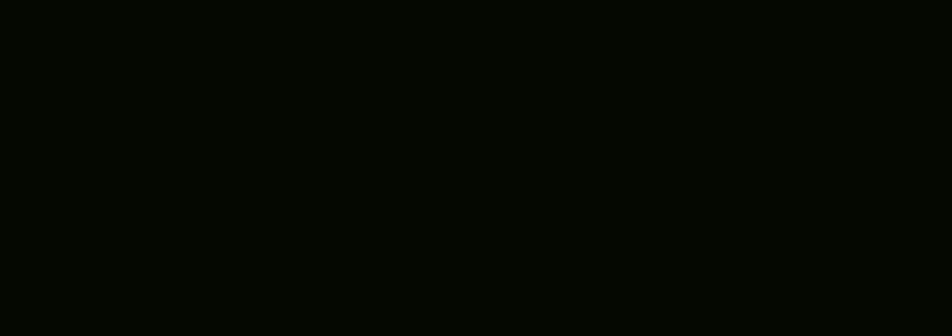
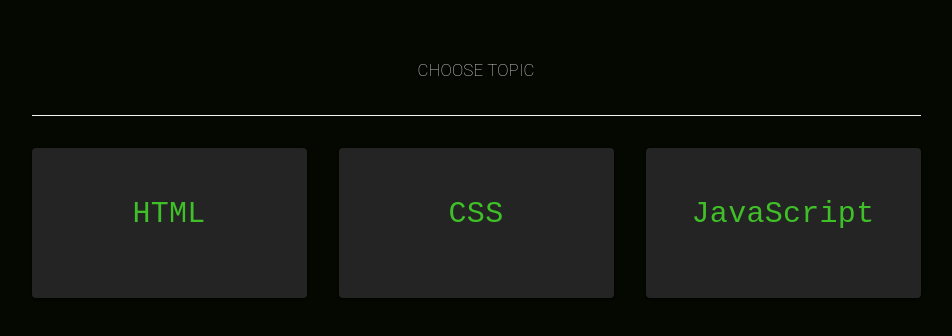
Before and after one commit to Mohit991/QuizQuest, a React (Vite) app in the folder frontend/: page /quiz/1 in a window 1280 px wide. Before the commit this address had no page. Shown: the top 336 px of the page, without its empty margins (164-1116 px from the left). Built offline with nearby package versions, Linux system fonts and the light colour scheme.

Commit message:
Routing changes in frontend

```diff
--- a/frontend/src/App.jsx
+++ b/frontend/src/App.jsx
@@ -1,48 +1,32 @@
-import "./App.css";
 import { BrowserRouter as Router, Routes, Route } from "react-router-dom";
-
 import HomePage from "./pages/Homepage";
-import ChooseNoOfQuestions from "./pages/ChooseNoOfQuestions";
-import ChooseLevel from "./pages/ChooseLevel";
-import ChooseTopic from "./pages/ChooseTopic";
-import Quiz from "./pages/Quiz";
-import SelectedOptions from "./pages/SelectedOptions";
-import ScorePage from "./pages/ScorePage";
-
+import ChooseCateogry from "./pages/quiz/ChooseCateogry";
+import ChooseTopic from "./pages/quiz/ChooseTopic";
+import ChooseNoOfQuestions from "./pages/quiz/ChooseNoOfQuestions";
+import ChooseLevel from "./pages/quiz/ChooseLevel";
+import SelectedQuizOptions from "./pages/quiz/SelectedQuizOptions";
+import Quiz from "./pages/quiz/Quiz";
+import ScorePage from "./pages/quiz/ScorePage";
+import StartQuizLayout from "./pages/layouts/StartQuizLayout";
 
 function App() {
   return (
-    <>
-      <Router>
-        <Routes>
-          <Route path="/" element={<HomePage />} />
-          <Route
-            path="/start"
-            element={<ChooseTopic />}
-          />
-          <Route
-            path="/start/:topic"
-            element={<ChooseNoOfQuestions />}
-          />
-          <Route
-            path="/start/:topic/:noOfQuestions"
-            element={<ChooseLevel />}
-          />
-          <Route
-            path="/start/:topic/:noOfQuestions/:level/selectedOptions"
-            element={<SelectedOptions />}
-          />
-          <Route
-            path="/start/:topic/:noOfQuestions/:level/selectedOptions/quiz"
-            element={<Quiz />}
-          />
-          <Route
-            path="/start/quiz/score"
-            element={<ScorePage />}
-          />
-        </Routes>
-      </Router>
-    </>
+    <Router>
+      <Routes>
+        <Route path="/" element={<HomePage />} />
+
+        <Route path="/quiz" element={<StartQuizLayout />}>
+          <Route index element={<ChooseCateogry />} />
+          <Route path=":category" element={<ChooseTopic />} />
+          <Route path="/quiz/:category/:topic" element={<ChooseNoOfQuestions />} />
+          <Route path="/quiz/:category/:topic/:noOfQuestions" element={<ChooseLevel />} />
+          <Route path="/quiz/:category/:topic/:noOfQuestions/:level" element={<SelectedQuizOptions />} />
+          <Route path="/quiz/:category/:topic/:noOfQuestions/:level/start" element={<Quiz />} />
+        </Route>
+
+        <Route path="/quiz/score" element={<ScorePage />} />
+      </Routes>
+    </Router>
   );
 }
 
--- a/frontend/src/pages/Homepage.jsx
+++ b/frontend/src/pages/Homepage.jsx
@@ -4,7 +4,7 @@
 const HomePage = () => {
   const navigate = useNavigate();
   const startSelection = () => {
-    navigate(`/start`);
+    navigate(`/quiz`);
   };
 
   return (
--- a/frontend/src/pages/SelectedOptions.jsx
+++ /dev/null
@@ -1,31 +0,0 @@
-import { Box, Button, Typography } from "@mui/material";
-import { useParams, useNavigate } from "react-router-dom";
-
-
-const SelectedOptions = () => {
-
-  const { topic, noOfQuestions, level } = useParams();
-  const navigate = useNavigate();
-
-  const onStartQuiz = () => {
-    navigate(`/start/${topic}/${noOfQuestions}/${level}/selectedOptions/quiz`);
-  }
-
-    return(
-        <>
-        <Box className="selectedOptions">
-            <Typography className="text-head" variant="h2" letterSpacing={2}>START QUIZ</Typography>
-
-            <Box>
-                <Typography py={2} className="text">Topic : {topic}</Typography>
-                <Typography py={2} className="text">Questions : {noOfQuestions}</Typography>
-                <Typography py={2} className="text">Level : {level}</Typography>
-            </Box>
-
-            <Button onClick={onStartQuiz} mt={2} className="btn" >START QUIZ</Button>
-        </Box>
-        </>
-    )
-}
-
-export default SelectedOptions
--- /dev/null
+++ b/frontend/src/pages/layouts/StartQuizLayout.jsx
@@ -0,0 +1,11 @@
+import { Outlet } from "react-router-dom";
+
+const StartQuizLayout = () => {
+  return (
+    <>
+        <Outlet />
+    </>
+  );
+};
+
+export default StartQuizLayout;
--- a/frontend/src/pages/ChooseTopic.jsx
+++ b/frontend/src/pages/quiz/ChooseCateogry.jsx
@@ -1,14 +1,15 @@
 import { Box, Divider, Typography } from "@mui/material";
-import OptionsBox from "../components/OptionsBox";
+import OptionsBox from "../../components/OptionsBox";
 import { useNavigate } from "react-router-dom";
 
-const ChooseTopic = () => {
-  const currentTopics = ["HTML", "CSS", "JavaScript"];
-
+const ChooseCateogry = () => {
+  const currentCategories = ["Technology", "HP GK", "English"];
   const navigate = useNavigate();
 
-  const onTopicSelected = (topic) => {
-    navigate(`/start/${topic}`);
+  const onCategorySelected = (category) => {
+    // Navigate to the nested route for the chosen category
+    console.log(`category = `, category);
+    navigate(`${category}`);
   };
 
   return (
@@ -21,16 +22,16 @@
         }}
         pt={1}
       >
-        CHOOSE TOPIC
+        CHOOSE CATEGORY
       </Typography>
       <Divider sx={{ borderColor: "whitesmoke", my: 4 }} />
 
       <Box sx={{ display: "flex", justifyContent: "space-between" }} gap={4}>
-        {currentTopics.map((topic, index) => (
+        {currentCategories.map((category, index) => (
           <OptionsBox
             key={index}
-            option={topic}
-            onOptionChosen={onTopicSelected}
+            option={category}
+            onOptionChosen={onCategorySelected}
           />
         ))}
       </Box>
@@ -38,4 +39,4 @@
   );
 };
 
-export default ChooseTopic;
+export default ChooseCateogry;
--- a/frontend/src/pages/ChooseLevel.jsx
+++ b/frontend/src/pages/quiz/ChooseLevel.jsx
@@ -1,16 +1,16 @@
 import { Box, Divider, Typography } from "@mui/material";
-import OptionsBox from "../components/OptionsBox";
+import OptionsBox from "../../components/OptionsBox";
 import { useParams, useNavigate } from "react-router-dom";
 
 const ChooseLevel = () => {
   const levels = ["Beginner", "Intermediate", "Expert"];
-  const { topic, noOfQuestions } = useParams();
+  const { category, topic, noOfQuestions } = useParams();
   console.log('useParams', useParams());
 
   const navigate = useNavigate();
 
   const onLevelSelected = (level) => {
-    navigate(`/start/${topic}/${noOfQuestions}/${level}/selectedOptions`);
+    navigate(`${level}`);
   }
 
   return (
--- a/frontend/src/pages/ChooseNoOfQuestions.jsx
+++ b/frontend/src/pages/quiz/ChooseNoOfQuestions.jsx
@@ -1,15 +1,17 @@
 import { Box, Divider, Typography } from "@mui/material";
-import OptionsBox from "../components/OptionsBox";
+import OptionsBox from "../../components/OptionsBox";
 import { useParams, useNavigate } from "react-router-dom";
 
 const ChooseNoOfQuestions = () => {
   const quizQuestions = [10, 25, 50];
-  const { topic } = useParams();
+  const { category, topic } = useParams(); // Retrieve parameters from the URL
   const navigate = useNavigate();
+
   const onNoOfQuestionsSelected = (noOfQuestions) => {
-    console.log(noOfQuestions);
-    navigate(`/start/${topic}/${noOfQuestions}`);
-  }
+    // Navigate to the relative path for the next step
+    navigate(`${noOfQuestions}`);
+  };
+
   return (
     <Box className="content" pt={3} width={"100%"}>
       <Typography
@@ -25,7 +27,11 @@
       <Divider sx={{ borderColor: "whitesmoke", my: 4 }} />
       <Box sx={{ display: "flex", justifyContent: "space-between" }} gap={4}>
         {quizQuestions.map((noOfQuestions, index) => (
-          <OptionsBox key={index} option={noOfQuestions} onOptionChosen={onNoOfQuestionsSelected}/>
+          <OptionsBox
+            key={index}
+            option={noOfQuestions}
+            onOptionChosen={onNoOfQuestionsSelected}
+          />
         ))}
       </Box>
     </Box>
--- /dev/null
+++ b/frontend/src/pages/quiz/ChooseTopic.jsx
@@ -0,0 +1,39 @@
+import { Box, Divider, Typography } from "@mui/material";
+import OptionsBox from "../../components/OptionsBox";
+import { useNavigate } from "react-router-dom";
+
+const ChooseTopic = () => {
+  const currentTopics = ["HTML", "CSS", "JavaScript"]; // List of topics
+  const navigate = useNavigate();
+
+  const onTopicSelected = (topic) => {
+    navigate(`${topic}`);
+  };
+
+  return (
+    <Box pt={3} width={"100%"}>
+      <Typography
+        fontSize={"1.3rem"}
+        sx={{
+          textShadow: "-0.08em 0.03em 0.12em rgba(0, 0, 0, 0.9)",
+          fontWeight: "lighter",
+        }}
+        pt={1}
+      >
+        CHOOSE TOPIC
+      </Typography>
+      <Divider sx={{ borderColor: "whitesmoke", my: 4 }} />
+      <Box sx={{ display: "flex", justifyContent: "space-between" }} gap={4}>
+        {currentTopics.map((topic, index) => (
+          <OptionsBox
+            key={index}
+            option={topic}
+            onOptionChosen={onTopicSelected}
+          />
+        ))}
+      </Box>
+    </Box>
+  );
+};
+
+export default ChooseTopic;
--- a/frontend/src/pages/Quiz.jsx
+++ b/frontend/src/pages/quiz/Quiz.jsx
@@ -1,11 +1,11 @@
 import { useEffect, useState } from "react";
 import { useParams, useNavigate } from "react-router-dom";
-import Question from "../components/Question";
-import Option from "../components/Option";
+import Question from "../../components/Question";
+import Option from "../../components/Option";
 import { Box, Button } from "@mui/material";
-import { convertDifficulty } from "../utils/conversions";
-import CustomSpinner from "../components/CustomSpinner";
-import ErrorPage from "./ErrorPage";
+import { convertDifficulty } from "../../utils/conversions";
+import CustomSpinner from "../../components/CustomSpinner";
+import ErrorPage from "../ErrorPage";
 
 const Quiz = () => {
   const { topic, noOfQuestions, level } = useParams();
@@ -83,7 +83,7 @@
       }
       setCorrectAnswer(correctIndex);
     } else if (response.length > 0 && questionIndex >= response.length) {
-      navigate('/start/quiz/score', { state: { score } }); // Navigate with score data
+      navigate('/quiz/score', { state: { score } }); // Navigate with score data
     }
   }, [questionIndex, response, navigate, score]);
 
--- /dev/null
+++ b/frontend/src/pages/quiz/SelectedQuizOptions.jsx
@@ -0,0 +1,41 @@
+import { Box, Button, Typography } from "@mui/material";
+import { useParams, useNavigate } from "react-router-dom";
+
+const SelectedQuizOptions = () => {
+  const { category, topic, noOfQuestions, level } = useParams(); // Retrieve route parameters
+  const navigate = useNavigate();
+
+  const onStartQuiz = () => {
+    // Navigate to the relative route for the quiz
+    navigate("start");
+  };
+
+  return (
+    <Box className="selectedOptions">
+      <Typography
+        className="text-head"
+        variant="h2"
+        letterSpacing={2}
+      >
+        START QUIZ
+      </Typography>
+
+      <Box>
+        <Typography py={2} className="text">Category : {category}</Typography>
+        <Typography py={2} className="text">Topic : {topic}</Typography>
+        <Typography py={2} className="text">Questions : {noOfQuestions}</Typography>
+        <Typography py={2} className="text">Level : {level}</Typography>
+      </Box>
+
+      <Button
+        onClick={onStartQuiz}
+        mt={2}
+        className="btn"
+      >
+        START QUIZ
+      </Button>
+    </Box>
+  );
+};
+
+export default SelectedQuizOptions;
```
Also changed, not shown: frontend/src/pages/quiz/ScorePage.jsx (renamed from frontend/src/pages/ScorePage.jsx).
